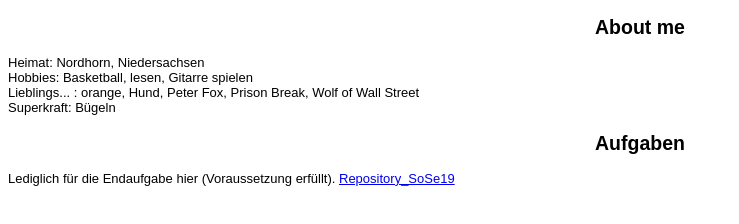
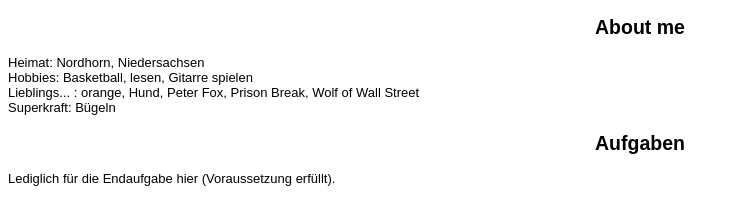
Before and after one commit to Jonas915/eia2_SoSe20, a plain HTML site: page steckbrief/steckbrief.htm in a window 1280 px wide. Shown: the whole page, without its empty margins (0-739 px from the left). Drawn offline with Linux system fonts and the light colour scheme.

Commit message:
steckbrief update v2

```diff
--- a/steckbrief/steckbrief.htm
+++ b/steckbrief/steckbrief.htm
@@ -22,8 +22,4 @@ h2 {
 	<span>Superkraft: Bügeln</span><br>
 	<h2>Aufgaben</h2>
 	<span>Lediglich für die Endaufgabe hier (Voraussetzung erfüllt).</span>
-	<a href="https://github.com/Jonas915/EIA2">Repository_SoSe19</a>
-
-	<!-- Hier die Links zu den gelösten Aufgaben einstellen, aktuelle oben, alte stehen lassen! Format: Aufgabenbezeichnung, Datum -->
-</body>
 </html>
```
